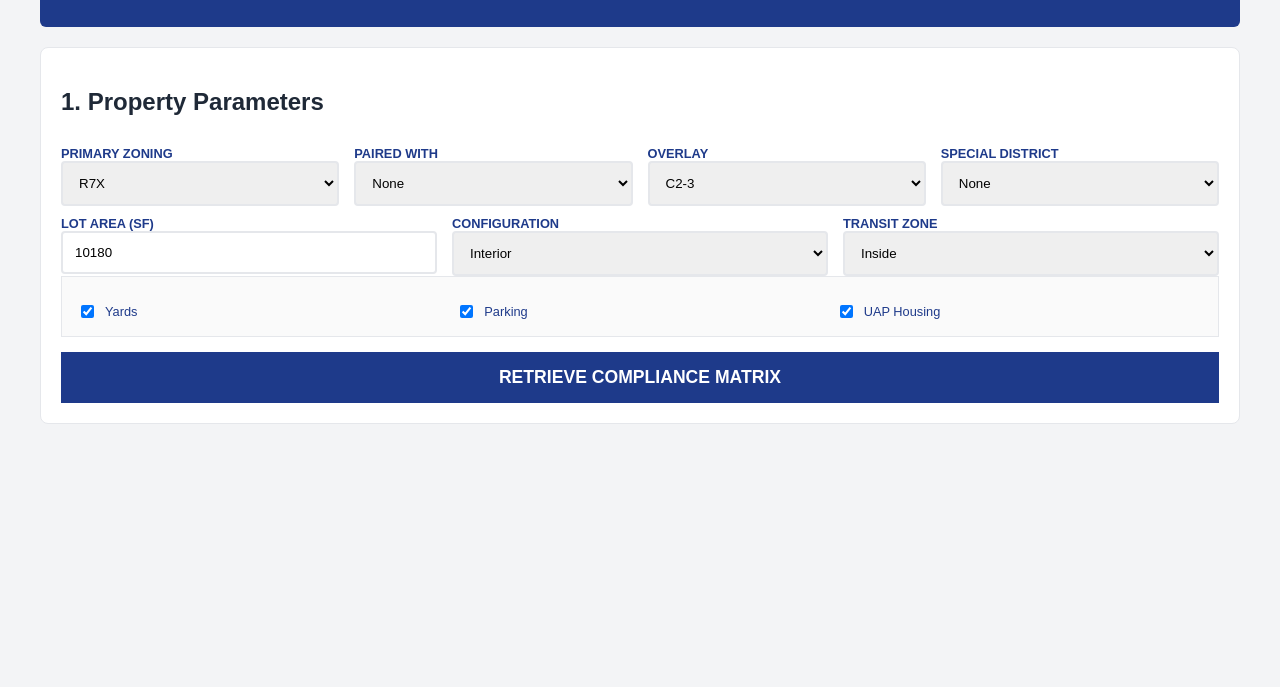
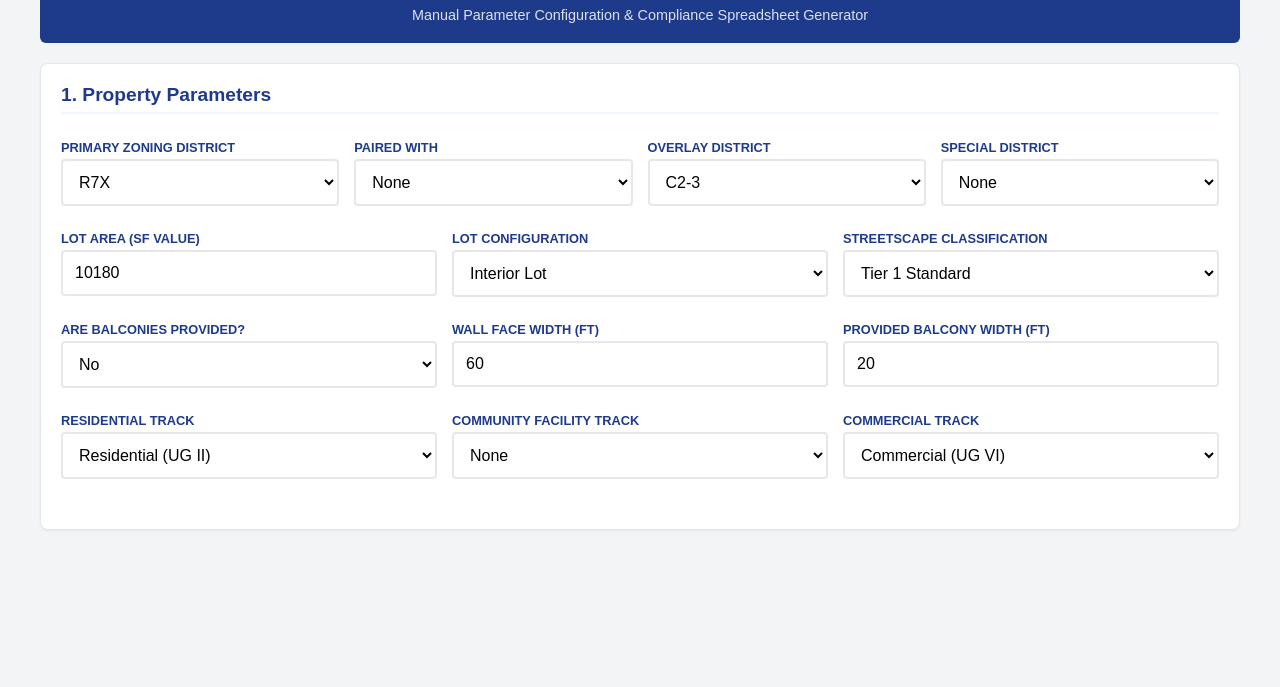
Before and after one commit to EricSchoepfer/NYC-Zoning-Matrix-QA-QC, a plain HTML site: page index.html in a window 1280 px wide. Shown: the part 113-800 px from the top of the page. Drawn offline with Linux system fonts and the light colour scheme.

Commit message:
Update index.html

```diff
--- a/index.html
+++ b/index.html
@@ -5,71 +5,155 @@
     <meta name="viewport" content="width=device-width, initial-scale=1.0">
     <title>NYC Custom Zoning Matrix Builder</title>
     <style>
-        :root { --primary-color: #1e3a8a; --accent-color: #0d9488; --text-main: #1f2937; --bg-main: #f3f4f6; --border-color: #e5e7eb; }
+        :root {
+            --primary-color: #1e3a8a;
+            --primary-light: #eff6ff;
+            --accent-color: #0d9488;
+            --text-main: #1f2937;
+            --text-muted: #4b5563;
+            --bg-main: #f3f4f6;
+            --border-color: #e5e7eb;
+            --mandatory-color: #ef4444;
+        }
         body { font-family: Arial, sans-serif; background-color: var(--bg-main); color: var(--text-main); margin: 0; padding: 20px; }
         .container { max-width: 1200px; margin: 0 auto; }
-        header { background-color: var(--primary-color); color: white; padding: 20px; border-radius: 6px; text-align: center; }
-        .card { background: white; border-radius: 8px; padding: 20px; margin-top: 20px; border: 1px solid var(--border-color); }
-        label { font-size: 0.8rem; font-weight: bold; color: var(--primary-color); text-transform: uppercase; display: block; margin-top: 10px; }
-        select, input[type="number"] { width: 100%; padding: 12px; border: 2px solid var(--border-color); border-radius: 4px; box-sizing: border-box; }
-        .grid { display: grid; grid-template-columns: repeat(auto-fit, minmax(220px, 1fr)); gap: 15px; }
-        .checkbox-grid { display: grid; grid-template-columns: repeat(auto-fit, minmax(180px, 1fr)); gap: 12px; padding: 15px; background: #fafafa; border: 1px solid var(--border-color); }
-        .checkbox-label { font-weight: normal; text-transform: none; display: flex; align-items: center; gap: 8px; }
-        button { background-color: var(--primary-color); color: white; border: none; padding: 15px; width: 100%; font-size: 1.1rem; font-weight: bold; cursor: pointer; margin-top: 15px; }
+        header { background-color: var(--primary-color); color: white; padding: 20px; border-radius: 6px; text-align: center; margin-bottom: 20px; }
+        .card { background: white; border-radius: 8px; padding: 20px; margin-bottom: 20px; border: 1px solid var(--border-color); box-shadow: 0 1px 3px rgba(0,0,0,0.05); }
+        h2 { margin-top: 0; font-size: 1.2rem; color: var(--primary-color); border-bottom: 2px solid var(--primary-light); padding-bottom: 6px; }
+        label { font-size: 0.8rem; font-weight: bold; color: var(--primary-color); text-transform: uppercase; display: block; margin-bottom: 4px; margin-top: 10px; }
+        select, input[type="number"] { width: 100%; padding: 12px; border: 2px solid var(--border-color); border-radius: 4px; font-size: 1rem; box-sizing: border-box; outline: none; background: white; }
+        select:focus, input[type="number"]:focus { border-color: var(--accent-color); }
+        .grid { display: grid; grid-template-columns: repeat(auto-fit, minmax(220px, 1fr)); gap: 15px; margin-bottom: 15px; }
+        .checkbox-grid { display: grid; grid-template-columns: repeat(auto-fit, minmax(180px, 1fr)); gap: 12px; padding: 15px; background: #fafafa; border-radius: 6px; border: 1px solid var(--border-color); margin-top: 5px; }
+        .checkbox-label { font-weight: normal; text-transform: none; display: flex; align-items: center; gap: 8px; color: var(--text-main); cursor: pointer; margin-top: 0; }
+        .checkbox-label input { width: auto; cursor: pointer; transform: scale(1.1); }
+        button { background-color: var(--accent-color); color: white; border: none; padding: 15px; width: 100%; font-size: 1.1rem; font-weight: bold; border-radius: 4px; cursor: pointer; margin-top: 15px; transition: background 0.2s; }
+        button:hover { background-color: #0f766e; }
         table { width: 100%; border-collapse: collapse; margin-top: 15px; font-size: 0.85rem; }
-        th, td { border: 1px solid #e5e7eb; padding: 10px; text-align: left; }
-        th { background-color: #eff6ff; color: var(--primary-color); }
-        .metric-box { background-color: #fff; border: 1px solid var(--border-color); padding: 15px; border-left: 4px solid var(--primary-color); }
-        .metric-val { font-size: 1.4rem; font-weight: bold; color: var(--primary-color); }
+        th, td { border: 1px solid #e5e7eb; padding: 10px; text-align: left; vertical-align: top; }
+        th { background-color: var(--primary-light); color: var(--primary-color); font-weight: bold; }
+        tr:hover { background-color: #f9fafb; }
+        .metric-box { background-color: #fff; border: 2px solid var(--border-color); border-radius: 6px; padding: 15px; }
+        .metric-val { font-size: 1.4rem; font-weight: bold; color: var(--primary-color); margin-top: 5px; }
+        .metric-label { font-size: 0.75rem; text-transform: uppercase; color: var(--text-muted); font-weight: bold; }
+        .info-item { padding: 12px; background-color: #eff6ff; border-left: 4px solid #1e3a8a; border-radius: 4px; font-size: 0.9rem; }
+        .info-item strong { display: block; color: var(--primary-color); font-size: 0.75rem; text-transform: uppercase; margin-bottom: 2px; }
     </style>
 </head>
 <body>
     <div class="container">
-        <header><h1>NYC Zoning Matrix Builder</h1></header>
+        <header>
+            <h1>NYC Zoning Matrix Builder</h1>
+            <p style="margin: 4px 0 0 0; opacity: 0.85; font-size: 0.9rem;">Manual Parameter Configuration & Compliance Spreadsheet Generator</p>
+        </header>
+
+        <!-- 1. Property Parameters Form Input Card -->
         <section class="card">
             <h2>1. Property Parameters</h2>
             <form id="zoningForm">
                 <div class="grid">
-                    <div><label>Primary Zoning</label><select id="primaryDistrict"><option value="R7X" selected>R7X</option><option value="R10">R10</option><option value="C4-6">C4-6</option><option value="M1">M1</option></select></div>
-                    <div><label>Paired With</label><select id="pairedDistrict"><option value="None" selected>None</option><option value="M1-5/R7X">M1-5/R7X</option><option value="M1-6/R10">M1-6/R10</option></select></div>
-                    <div><label>Overlay</label><select id="overlayDistrict"><option value="None">None</option><option value="C1-3">C1-3</option><option value="C2-3" selected>C2-3</option></select></div>
-                    <div><label>Special District</label><select id="specialDistrict"><option value="None" selected>None</option><option value="MiD">Midtown</option><option value="DB">Downtown Brooklyn</option></select></div>
+                    <div>
+                        <label for="primaryDistrict">Primary Zoning District</label>
+                        <select id="primaryDistrict">
+                            <option value="R1">R1</option><option value="R2">R2</option><option value="R3">R3</option>
+                            <option value="R4">R4</option><option value="R5">R5</option><option value="R6">R6</option>
+                            <option value="R6B">R6B</option><option value="R7">R7</option><option value="R7-1">R7-1</option>
+                            <option value="R7A">R7A</option><option value="R7X" selected>R7X</option><option value="R8">R8</option>
+                            <option value="R10">R10</option><option value="C4">C4</option><option value="C4-6">C4-6</option>
+                            <option value="M1">M1</option>
+                        </select>
+                    </div>
+                    <div>
+                        <label for="pairedDistrict">Paired With</label>
+                        <select id="pairedDistrict">
+                            <option value="None" selected>None</option>
+                            <option value="M1-1/R5">M1-1/R5</option><option value="M1-2/R6">M1-2/R6</option>
+                            <option value="M1-5/R7X">M1-5/R7X</option><option value="M1-6/R10">M1-6/R10</option>
+                        </select>
+                    </div>
+                    <div>
+                        <label for="overlayDistrict">Overlay District</label>
+                        <select id="overlayDistrict">
+                            <option value="None">None</option><option value="C1-1">C1-1</option>
+                            <option value="C1-3">C1-3</option><option value="C2-3" selected>C2-3</option>
+                            <option value="C2-4">C2-4</option>
+                        </select>
+                    </div>
+                    <div>
+                        <label for="specialDistrict">Special District</label>
+                        <select id="specialDistrict">
+                            <option value="None" selected>None</option>
+                            <option value="Special Midtown District (MiD)">Special Midtown District (MiD)</option>
+                            <option value="Special Downtown Brooklyn District (DB)">Special Downtown Brooklyn District (DB)</option>
+                            <option value="Special Long Island City Mixed Use District">Special Long Island City District (LIC)</option>
+                        </select>
+                    </div>
                 </div>
+
                 <div class="grid">
-                    <div><label>Lot Area (SF)</label><input type="number" id="lotArea" value="10180"></div>
-                    <div><label>Configuration</label><select id="lotType"><option value="Interior">Interior</option><option value="Corner">Corner</option></select></div>
-                    <div><label>Transit Zone</label><select id="transitZone"><option value="Outside">Outside</option><option value="Inside" selected>Inside</option></select></div>
+                    <div>
+                        <label for="lotArea">Lot Area (SF Value)</label>
+                        <input type="number" id="lotArea" value="10180">
+                    </div>
+                    <div>
+                        <label for="lotType">Lot Configuration</label>
+                        <select id="lotType">
+                            <option value="Corner Lot">Corner Lot</option>
+                            <option value="Interior Lot" selected>Interior Lot</option>
+                            <option value="Through Lot">Through Lot</option>
+                        </select>
+                    </div>
+                    <div>
+                        <label for="streetscapeTier">Streetscape Classification</label>
+                        <select id="streetscapeTier">
+                            <option value="Tier 1">Tier 1 Standard</option>
+                            <option value="Tier 2">Tier 2 Contextual</option>
+                            <option value="Tier 3">Tier 3 Special Pedestrian Hub</option>
+                        </select>
+                    </div>
                 </div>
-                <div class="checkbox-grid">
-                    <label class="checkbox-label"><input type="checkbox" id="checkYards" checked> Yards</label>
-                    <label class="checkbox-label"><input type="checkbox" id="checkParking" checked> Parking</label>
-                    <label class="checkbox-label"><input type="checkbox" id="checkUapUnits" checked> UAP Housing</label>
+
+                <div class="grid">
+                    <div>
+                        <label for="hasBalconies">Are Balconies Provided?</label>
+                        <select id="hasBalconies">
+                            <option value="No" selected>No</option>
+                            <option value="Yes">Yes</option>
+                        </select>
+                    </div>
+                    <div>
+                        <label for="balconyWallTotal">Wall Face Width (ft)</label>
+                        <input type="number" id="balconyWallTotal" value="60">
+                    </div>
+                    <div>
+                        <label for="balconyWidthProvided">Provided Balcony Width (ft)</label>
+                        <input type="number" id="balconyWidthProvided" value="20">
+                    </div>
                 </div>
-                <button type="button" id="generateMatrixBtn">RETRIEVE COMPLIANCE MATRIX</button>
-            </form>
-        </section>
-        <section id="matrixOutputWrapper" class="card" style="display: none;">
-            <h2>Zoning Compliance Report Matrix</h2>
-            <div class="grid">
-                <div class="metric-box"><div class="metric-label">Base FAR</div><div id="lblStdFar" class="metric-val"></div></div>
-                <div class="metric-box"><div class="metric-label">UAP FAR</div><div id="lblUapFar" class="metric-val"></div></div>
-            </div>
-            <table><thead><tr><th>Section</th><th>Parameter</th><th>Details</th></tr></thead><tbody id="tableBody"></tbody></table>
-        </section>
-    </div>
-    <script>
-        const rules = { "R7X": { far: 5.0, uap: 6.0 }, "R10": { far: 10.0, uap: 12.0 }, "C4-6": { far: 10.0, uap: 12.0 }, "M1": { far: 1.0, uap: 1.0 } };
-        document.getElementById("generateMatrixBtn").addEventListener("click", () => {
-            const p = document.getElementById("primaryDistrict").value;
-            const area = parseFloat(document.getElementById("lotArea").value);
-            const data = rules[p];
-            document.getElementById("lblStdFar").innerText = data.far.toFixed(2);
-            document.getElementById("lblUapFar").innerText = data.uap.toFixed(2);
-            const tbody = document.getElementById("tableBody");
-            tbody.innerHTML = `<tr><td>FAR</td><td>Max Floor Area</td><td>${(area * data.far).toLocaleString()} SF</td></tr>`;
-            if(document.getElementById("checkParking").checked) tbody.innerHTML += `<tr><td>Parking</td><td>Requirement</td><td>${document.getElementById("transitZone").value === 'Inside' ? 'Waived' : 'Standard'}</td></tr>`;
-            document.getElementById("matrixOutputWrapper").style.display = "block";
-        });
-    </script>
-</body>
-</html>
+
+                <div class="grid" style="grid-template-columns: repeat(auto-fit, minmax(250px, 1fr));">
+                    <div>
+                        <label for="trackRes">Residential Track</label>
+                        <select id="trackRes">
+                            <option value="None">None</option>
+                            <option value="Residential" selected>Residential (UG II)</option>
+                        </select>
+                    </div>
+                    <div>
+                        <label for="trackCf">Community Facility Track</label>
+                        <select id="trackCf">
+                            <option value="None" selected>None</option>
+                            <option value="CommunityFacility">Community Facility</option>
+                        </select>
+                    </div>
+                    <div>
+                        <label for="trackComm">Commercial Track</label>
+                        <select id="trackComm">
+                            <option value="None">None</option>
+                            <option value="Commercial" selected>Commercial (UG VI)</option>
+                        </select>
+                    </div>
+                </div>
+
+                <div class="grid" style="grid-template-columns: 1fr;">
+                    <div>
```
